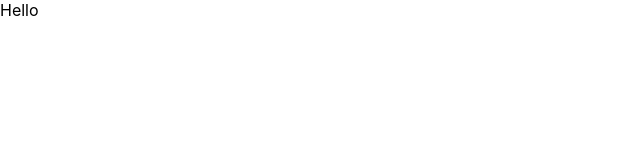
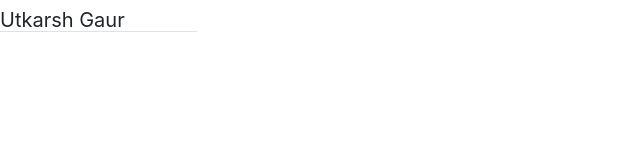
Before and after one commit to utkarsh06/ReactPortfolio, a React (Create React App) app: page / in a window 1280 px wide. Shown: the top 160 px of the page, without its empty margins (0-640 px from the left). Built offline with nearby package versions, Linux system fonts and the light colour scheme.

Commit message:
Added Navigation Bar

```diff
--- a/package.json
+++ b/package.json
@@ -6,8 +6,11 @@
     "@testing-library/jest-dom": "^5.11.9",
     "@testing-library/react": "^11.2.3",
     "@testing-library/user-event": "^12.6.0",
+    "bootstrap": "^4.5.3",
     "react": "^17.0.1",
+    "react-bootstrap": "^1.4.3",
     "react-dom": "^17.0.1",
+    "react-router-dom": "^5.2.0",
     "react-scripts": "4.0.1",
     "web-vitals": "^0.2.4"
   },
--- a/src/App.js
+++ b/src/App.js
@@ -1,6 +1,11 @@
 
 import './App.css';
 import React from 'react';
+import {BrowserRouter as Router, Route, Link} from 'react-router-dom';
+import Container from 'react-bootstrap/Container';
+import Navbar from 'react-bootstrap/Navbar';
+import { NavbarBrand } from 'react-bootstrap';
+import Nav from 'react-bootstrap/Nav'
 
 class App extends React.Component {
   constructor(props) {
@@ -29,7 +34,22 @@
 
   render() {
     return (
-      <div>Hello</div>
+      <Router>
+        <Container className = "p-0" fluid = {true}>
+          <navbar className = "border-bottom">
+            <Navbar.Brand>Utkarsh Gaur </Navbar.Brand>
+            <Navbar.Toggle aria-controls = "navbar-toggle"></Navbar.Toggle>
+            <Navbar.Collapse aria-controls = "navbar-toggle">
+              <Nav>
+                <Link className = "nav-link" to = "">Home</Link>
+                <Link className = "nav-link" to = "/about">About</Link>
+                <Link className = "nav-link" to = "/contact">Contact</Link>
+              </Nav>
+            </Navbar.Collapse>
+          </navbar>
+        </Container>
+      </Router>
+
     );
   }
 }
--- a/src/index.js
+++ b/src/index.js
@@ -3,6 +3,8 @@
 import './index.css';
 import App from './App';
 import reportWebVitals from './reportWebVitals';
+import 'bootstrap/dist/css/bootstrap.min.css';
+
 
 ReactDOM.render(
   <React.StrictMode>
```
Also changed, not shown: 2 other files (tests, documents, lock files or other folders).
